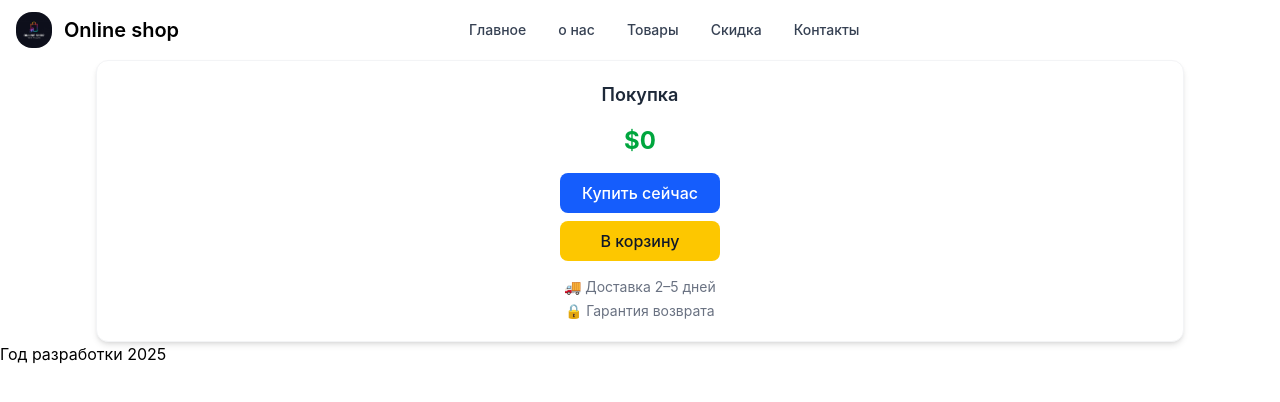
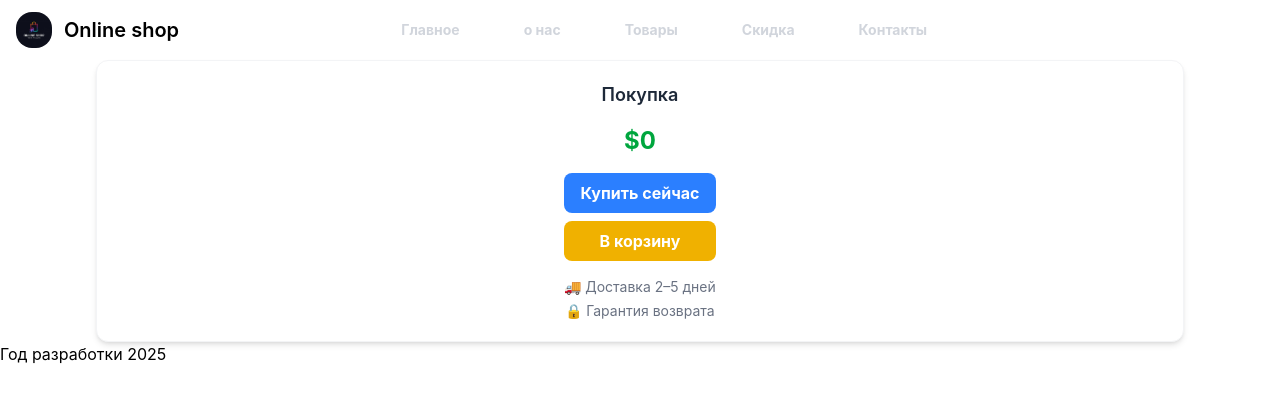
Before and after one commit to Kbilol/Online-shop, a React (Vite) app: page /product/1/buy in a window 1280 px wide. Shown: the top 402 px of the page. Built offline with nearby package versions, Linux system fonts and the light colour scheme.

Commit message:
added Link ui component and improve Button ui component

```diff
--- a/src/app/pages/page.tsx
+++ b/src/app/pages/page.tsx
@@ -1,4 +1,4 @@
-import { Button } from "@common/ui/Button"
+
 import { Intro } from "@common/widgets/Intro"
 import { ProductTape } from "@product/index"
 
@@ -14,10 +14,6 @@ export default function Home() {
     <section className="w-full flex flex-col gap-12">
       <Intro/>
       <ProductTape/>
-      <Button variant = "primary">Primary</Button>
-      <Button variant = "second">Secondary</Button>
-      <Button variant = "warning">Warning</Button>
-      <Button variant = "fourth">Fourth</Button>
     </section>
   )
 }
--- a/src/app/pages/product/[id]/buy/page.tsx
+++ b/src/app/pages/product/[id]/buy/page.tsx
@@ -1,3 +1,4 @@
+import { Button } from "@common/ui/Button";
 
 
 
@@ -13,12 +14,12 @@ export default function ProductBuy({ price = 0 }: Props) {
       <p className="text-2xl font-bold text-green-600">${price}</p>
 
       <div className="flex flex-col gap-2">
-        <button className="w-40 bg-blue-600 hover:bg-blue-700 text-white font-medium py-2 rounded-lg transition">
+        <Button variant="primary">
           Купить сейчас
-        </button>
-        <button className="w-40 bg-yellow-400 hover:bg-yellow-500 text-gray-900 font-medium py-2 rounded-lg transition">
+        </Button>
+        <Button variant="warning">
           В корзину
-        </button>
+        </Button>
       </div>
 
       <div className="text-sm text-gray-500 space-y-1 text-center">
--- a/src/common/ui/Button.tsx
+++ b/src/common/ui/Button.tsx
@@ -6,9 +6,9 @@ interface ButtonProps extends React.HTMLAttributes<HTMLButtonElement> {
 }
 
 
- export const Button: React.FC<ButtonProps> = ({variant,children, ...props }) => {
+export const Button: React.FC<ButtonProps> = ({variant,children, ...props }) => {
 
-    const base = "text-white font-bold py-2 px-4 rounded";
+    const base = "text-white font-bold py-2 px-4 rounded-lg transition-all hover:cursor-pointer";
 
     const variants = {
         primary:"bg-blue-500 hover:bg-blue-600",
--- /dev/null
+++ b/src/common/ui/Link.tsx
@@ -0,0 +1,29 @@
+
+import { Link as LinkReactRouterDom, type LinkProps as RouterLinkProps } from "react-router-dom";
+
+interface LinkProps extends RouterLinkProps {
+  variant: "primary" | "second" | "warning" | "fourth";
+  children: React.ReactNode;
+}
+
+export const Link: React.FC<LinkProps> = ({variant, children, ...props }) => {
+
+    const base = "font-bold py-2 px-4 rounded-lg transition-all hover:cursor-pointer";
+
+    const variants = {
+        primary:"text-gray-300 hover:text-white",
+        second:"text-white bg-green-500 hover:bg-green-600",
+        warning:"text-white bg-yellow-500 hover:bg-yellow-600",
+        fourth:"text-white bg-pink-500 hover:bg-pink-600",
+    };
+
+    const className = `${base} ${variants[variant]}`;
+    return(
+        <LinkReactRouterDom
+            className={className}
+            {...props}
+            >
+              {children}
+        </LinkReactRouterDom>
+    )
+ }
--- a/src/common/widgets/Intro.tsx
+++ b/src/common/widgets/Intro.tsx
@@ -1,3 +1,4 @@
+import { Button } from "@common/ui/Button";
 
 export const Intro: React.FC = () => {
   return (
@@ -20,9 +21,9 @@ export const Intro: React.FC = () => {
           поэтому мы заботимся о том, чтобы ваши покупки были лёгкими и приятными.
         </p>
 
-        <button className="px-6 py-3 bg-pink-400 text-white rounded-xl shadow-md hover:bg-pink-500 hover:shadow-lg transition-all duration-300">
+        <Button variant="fourth">
           Перейти к покупкам
-        </button>
+        </Button>
       </div>
     </section>
   );
--- a/src/common/widgets/Navbar.tsx
+++ b/src/common/widgets/Navbar.tsx
@@ -1,5 +1,6 @@
-import { Button, Navbar, NavbarBrand, NavbarCollapse, NavbarLink, NavbarToggle } from "flowbite-react";
+import { Button, Navbar, NavbarBrand, NavbarCollapse, NavbarToggle } from "flowbite-react";
 import { configLink } from "@core/config.core";
+import { Link } from "@common/ui/Link";
 
 
 
@@ -9,7 +10,7 @@ import { configLink } from "@core/config.core";
 export const NavbarApp:React.FC = () => {
   const navbarLins = () =>{
       return configLink.navBar.map((item,index) => {
-        return <NavbarLink key={index} href={item.link}>{item.name}</NavbarLink>
+        return <Link variant="primary" key={index} to={item.link}>{item.name}</Link>
       })
 
   }
--- a/src/modules/product/ui/ProductCard.tsx
+++ b/src/modules/product/ui/ProductCard.tsx
@@ -1,4 +1,5 @@
-import { Link } from "react-router-dom";
+
+import { Link } from "@common/ui/Link";
 import type { ProductEntity } from "../entity/product.entity";
 
 
@@ -29,11 +30,10 @@ export const ProductCard: React.FC<IProductCardProps> = ({ product }) => {
           <span className="text-yellow-500 text-sm">⭐ {product.rating}</span>
         </div>
       </div>
-      <div>
-    <Link to = {urlBuy} >Купить</Link>
-    <Link to = {urlDetails}>Подробней</Link>
+      <div className="flex justify-center items-center gap-3 p-3">
+        <Link variant="second" to = {urlBuy} >Купить</Link>
+        <Link variant="fourth" to = {urlDetails}>Подробней</Link>
       </div>
-
     </div>
   );
 };
--- a/src/modules/product/widgets/ProductFooter.tsx
+++ b/src/modules/product/widgets/ProductFooter.tsx
@@ -1,3 +1,4 @@
+import { Button } from "@common/ui/Button";
 import type { ProductEntity } from "@product/entity/product.entity";
 
 interface IProductImgProps{
@@ -15,12 +16,12 @@ export const ProductFooter:React.FC<IProductImgProps> = ({product}) => {
         <>
         {/*ProductFooter*/}
           <div className="flex gap-4">
-            <button className="bg-blue-600 hover:bg-blue-700 text-white font-semibold py-2 px-4 rounded-xl transition w-full">
+            <Button variant="primary">
               Добавить в корзину
-            </button>
-            <button className="border border-gray-300 hover:border-gray-400 text-gray-700 font-medium py-2 px-4 rounded-xl transition w-full">
+            </Button>
+            <Button variant="second">
               в избранное
-            </button>
+            </Button>
           </div>{
           /*ProductFooter*/}
         </>
```
